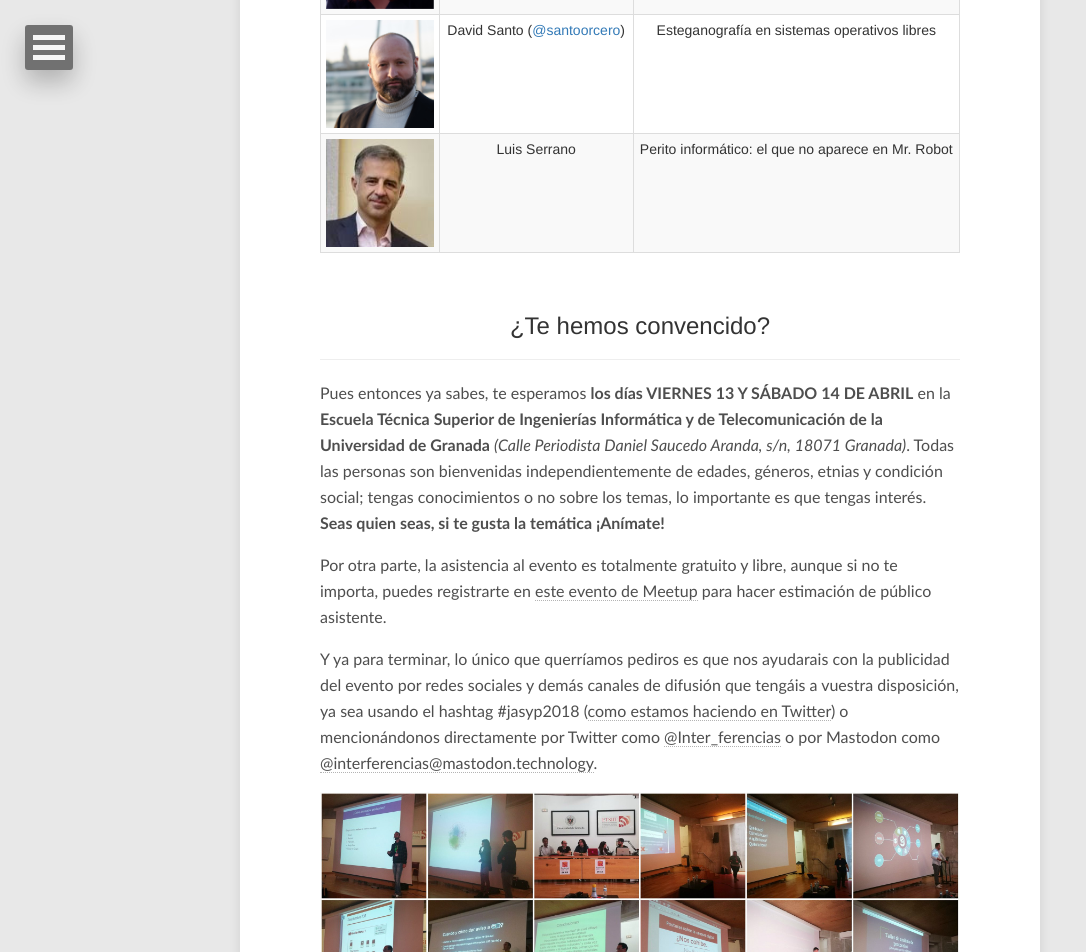
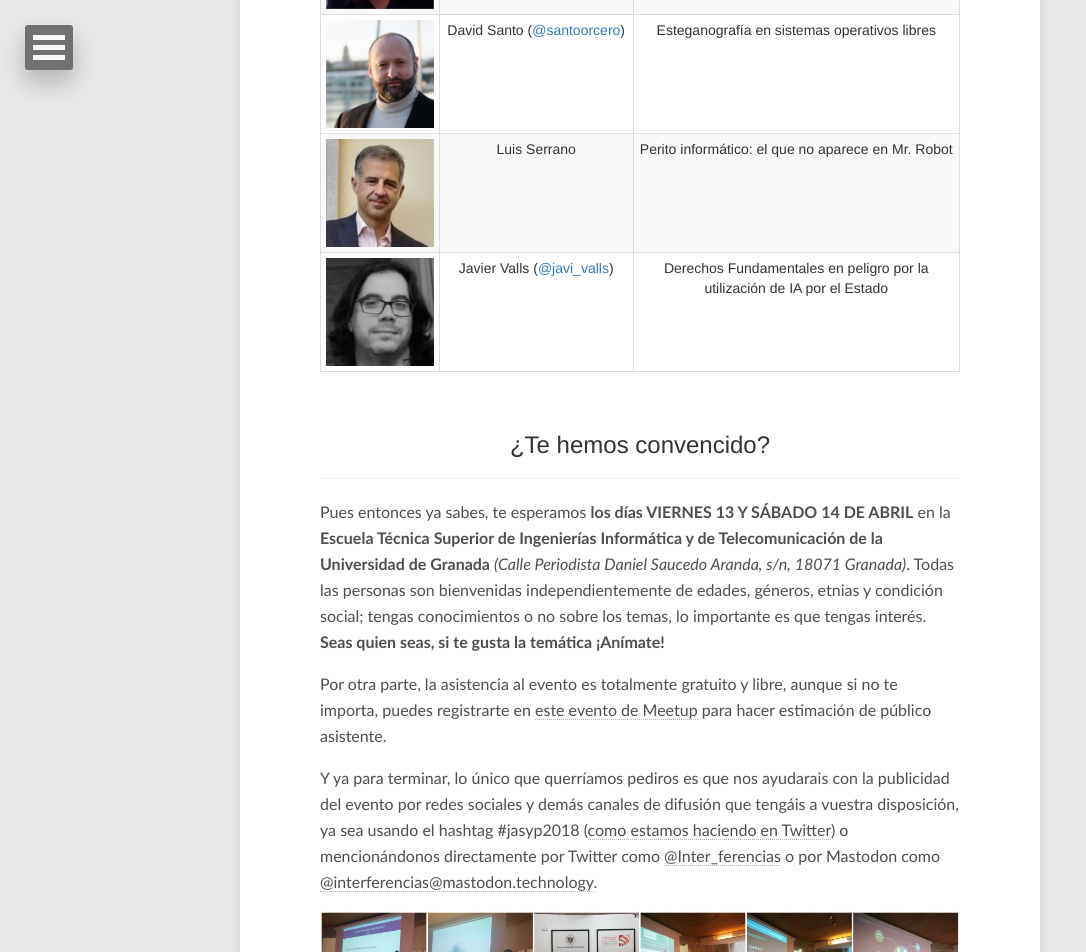
Before and after one commit to Interferencias/interferencias.github.io, a Jekyll site: the page built from _pages/jasyp/jasyp.md, in a window 1280 px wide and 1400 px high, scrolled down 5760 px. Shown: the top 952 px of the window, without its empty margins (0-1086 px from the left). Built offline with Jekyll 4.4.1, drawn with Linux system fonts in a browser that asks for light colours; nearby versions of some CDN libraries.

Commit message:
Añade ponente

```diff
--- a/_includes/scripts
+++ b/_includes/scripts
@@ -172,6 +172,13 @@ $(document).ready(function(){
       $(".bio22").hide();
   });
 
+  $(".speaker23").mouseenter( function() {
+      $(".bio23").show();
+  });
+  $(".speaker23").mouseleave( function() {
+      $(".bio23").hide();
+  });
+
   $(".act1n").mouseenter( function() {
       $(".act1d").show();
   });
@@ -325,6 +332,13 @@ $(document).ready(function(){
   $(".act22n").mouseleave( function() {
       $(".act22d").hide();
   });
+
+  $(".act23n").mouseenter( function() {
+      $(".act23d").show();
+  });
+  $(".act23n").mouseleave( function() {
+      $(".act23d").hide();
+  });
 });
 </script>
 
--- a/_pages/jasyp/jasyp.md
+++ b/_pages/jasyp/jasyp.md
@@ -748,6 +748,33 @@ Lo que aquí podéis encontrar es la programación de las diferentes charlas que
             </div>
 					</td>
 				</tr>
+        <tr>
+					<td>
+						<img src="{{ site.url }}{{ "/assets/images/jasyp/18/participantes/javier_valls.jpg" }}" height="250" width="250">
+					</td>
+					<td>
+						<div class="speaker23">Javier Valls (<a href="https://twitter.com/javi_valls">@javi_valls</a>)
+              <div class="bio23">
+                <b>Formación:</b>
+                <ul>
+            	    <li>Doctor en Derecho</li>
+                </ul>
+                <b>Experiencia:</b>
+                <ul>
+            	    <li>Profesor Titular de Derecho Penal </li>
+                </ul>
+              </div>
+            </div>
+					</td>
+					<td>
+						<div class="act23n">Derechos Fundamentales en peligro por la utilización de IA por el Estado
+              <div class="act23d">
+              	<b>Descripción:</b><br><br>
+              	Vamos a comprobar como los sistemas de procesado de datos para combatir el crimen y las amenazas a la seguridad pueden poner en peligro Derechos Fundamentales de los ciudadanos en un Estado Democrátido de Derecho.
+              </div>
+            </div>
+					</td>
+				</tr>
 			</tbody>
 		</table>
 	</div>
--- a/assets/css/jasyp.css
+++ b/assets/css/jasyp.css
@@ -2,7 +2,7 @@
 	position: relative;
 }
 
-.bio1, .bio2, .bio3, .bio4, .bio5, .bio6, .bio7, .bio8, .bio9, .bio10, .bio11, .bio12, .bio13, .bio14, .bio15, .bio16, .bio17, .bio18, .bio19, .bio20, .bio21, .bio22 {
+.bio1, .bio2, .bio3, .bio4, .bio5, .bio6, .bio7, .bio8, .bio9, .bio10, .bio11, .bio12, .bio13, .bio14, .bio15, .bio16, .bio17, .bio18, .bio19, .bio20, .bio21, .bio22, .bio23 {
 	background-color: black;
 	color: #28f400;
 	display: none;
@@ -13,7 +13,7 @@
 	z-index: 100;
 }
 
-.act1d, .act2d, .act3d, .act4d, .act5d, .act6d, .act7d, .act8d, .act9d, .act10d, .act11d, .act12d, .act13d, .act14d, .act15d, .act16d, .act17d, .act18d, .act19d, .act20d, .act21d, .act22d {
+.act1d, .act2d, .act3d, .act4d, .act5d, .act6d, .act7d, .act8d, .act9d, .act10d, .act11d, .act12d, .act13d, .act14d, .act15d, .act16d, .act17d, .act18d, .act19d, .act20d, .act21d, .act22d, .act23d {
 	background-color: black;
 	color: #28f400;
 	display: none;
```
Also changed, not shown: assets/images/jasyp/18/participantes/javier_valls.jpg (added).
